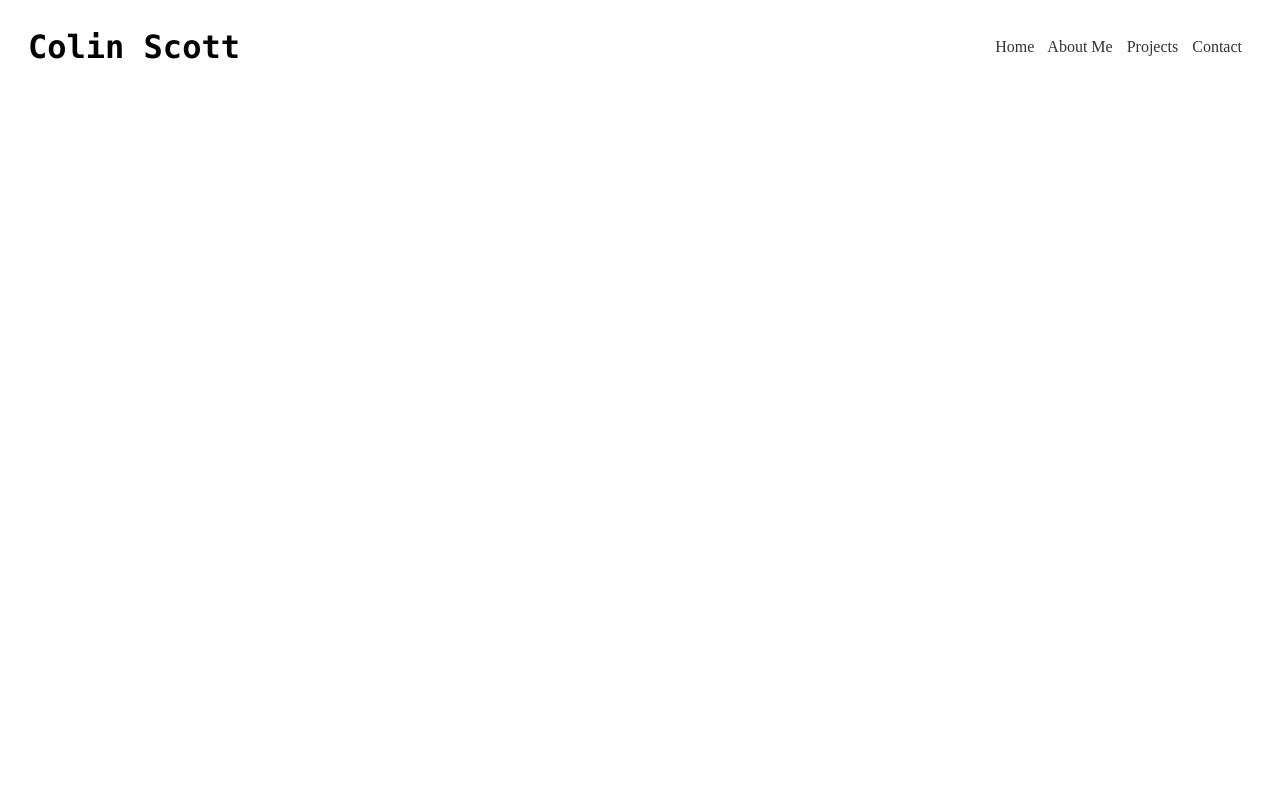
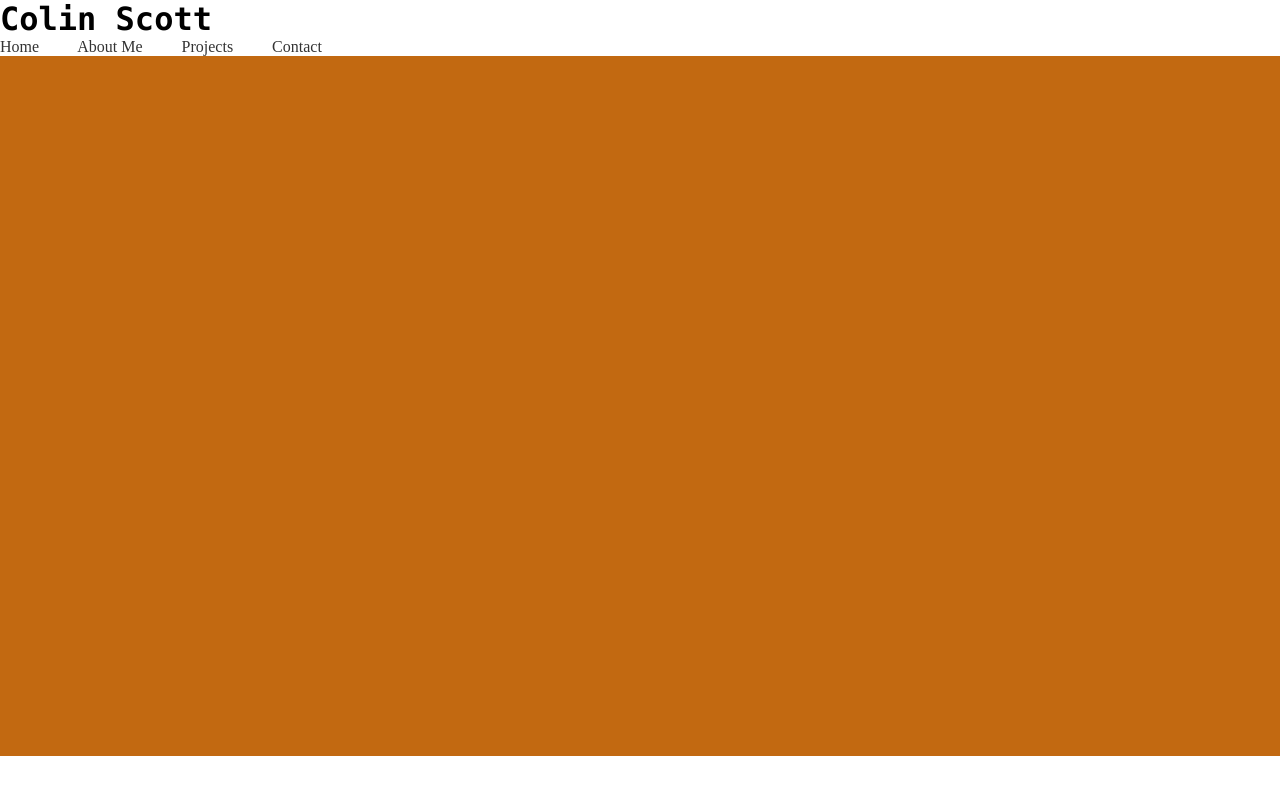
Before and after one commit to colinscott0/colinscott0.github.io, a plain HTML site: page index.html in a window 1280 px wide. Drawn offline with Linux system fonts and the light colour scheme.

Commit message:
Adjust header/home fluency

```diff
--- a/index.html
+++ b/index.html
@@ -5,14 +5,16 @@
     <link rel="stylesheet" href="style.css">
 </head>
 <body>
-    <header>
+    <div id="header">
         <h1>Colin Scott</h1>
         <nav>
-            <a href="#">Home</a>
+            <a href="#home">Home</a>
             <a href="#">About Me</a>
             <a href="#">Projects</a>
             <a href="#">Contact</a>
         </nav>
-    </header>
+    </div>
+    <div id="home">
+    </div>
 </body>
 </html>
--- a/style.css
+++ b/style.css
@@ -1,16 +1,30 @@
+body {
+    margin: 0;
+    padding: 0;
+}
 header {
+    position: fixed;
     padding: 20px;
+    width: 100%;
     text-align: center;
     align-items: center;
     display: flex;
     justify-content: space-between;
+    background-color: white;
 }
 h1 {
     margin: 0;
     font-family: Consolas, monospace;
 }
 nav a {
-    margin-right: 10px;
+    margin-right: 35px;
     color: #333;
     text-decoration: none;
 }
+#home {
+    background-color: rgb(194, 105, 17);
+    margin: 0;
+    padding: 0;
+    width: 100%;
+    height: 700px;
+}
```
